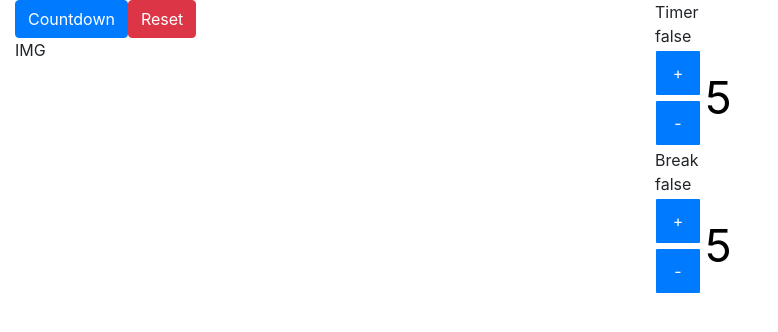
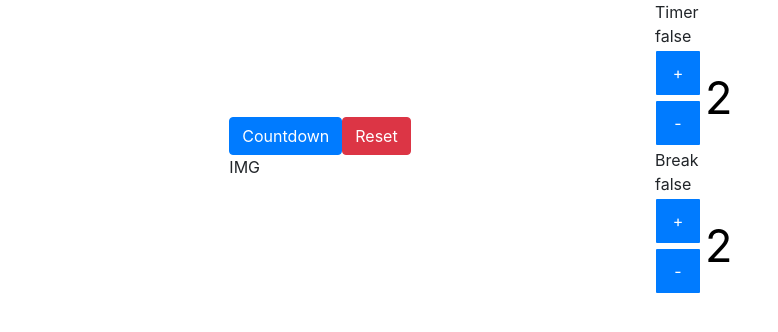
Before and after one commit to Elitro/FCC_Pomodoro, an Angular app: page / in a window 1280 px wide. Shown: the top 332 px of the page, without its empty margins (0-778 px from the left). Built offline with nearby package versions, Linux system fonts and the light colour scheme.

Commit message:
countdown now works correctly, reset button now implemented

```diff
--- a/angular-cli.json
+++ b/angular-cli.json
@@ -22,8 +22,8 @@
         "styles.css"
       ],
       "scripts": [],
+      "environmentSource": "environments/environment.ts",
       "environments": {
-        "source": "environments/environment.ts",
         "dev": "environments/environment.ts",
         "prod": "environments/environment.prod.ts"
       }
--- a/package.json
+++ b/package.json
@@ -27,9 +27,9 @@
     "zone.js": "0.7.7"
   },
   "devDependencies": {
+    "@angular/cli": "^1.0.0-rc.0",
     "@types/jasmine": "2.5.41",
     "@types/node": "^6.0.42",
-    "angular-cli": "1.0.0-beta.18",
     "codelyzer": "1.0.0-beta.1",
     "jasmine-core": "2.4.1",
     "jasmine-spec-reporter": "2.5.0",
--- a/src/app/app.component.css
+++ b/src/app/app.component.css
@@ -0,0 +1,5 @@
+.center-clock{
+    display: flex;
+    align-items: center;
+    justify-content: center;
+}
--- a/src/app/app.component.html
+++ b/src/app/app.component.html
@@ -3,13 +3,12 @@
   <div class="row">
 
     <!-- Clock figure -->
-    <div class="col-sm-6 col-xs-12">
+    <div class="col-sm-6 col-xs-12 center-clock">
 
-      <app-clock (click)="pauseResume()"></app-clock>
+      <app-clock (clockAction)="executeClockAction($event)"></app-clock>
       <!--{{this.timerObject.initCD}}-->
 
     </div>
-
 
     <!-- Timers -->
     <div class="col-sm-6 col-xs-12">
@@ -18,9 +17,9 @@
       [text]="timer.text" [(timer)]="timer.timer" [initiateCD]="timer.initCD"
       (timerFinish)="startOtherTimer($event, i)"></app-timers>
 
-      <!--<app-timers [text]="'Timer'" [timer]="timers['timerObject'].timer" [initiateCD]="timers[timerObject.initCD]" (timerFinish)="startOtherTimer($event)"></app-timers>
+      <!--<app-timers [text]="timers[0].text" [(timer)]="timers[0].timer" [initiateCD]="timers[0].initCD" (timerFinish)="startOtherTimer($event, 0)"></app-timers>
 
-      <app-timers [text]="'Break'" [timer]="timers[breakObject].timer" [initiateCD]="timers[breakObject.initCD]" (timerFinish)="startOtherTimer($event)"></app-timers>-->
+      <app-timers [text]="timers[1].text" [(timer)]="timers[1].timer" [initiateCD]="timers[1].initCD" (timerFinish)="startOtherTimer($event, 1)"></app-timers>-->
 
     </div>
 
--- a/src/app/app.component.ts
+++ b/src/app/app.component.ts
@@ -1,44 +1,60 @@
 import { TimerModel } from './models/timer.model';
-import { Component, OnInit, OnChanges, ChangeDetectorRef } from '@angular/core';
+import { Component, OnInit } from '@angular/core';
 
 @Component({
   selector: 'app-root',
   templateUrl: './app.component.html',
   styleUrls: ['./app.component.css']
 })
-export class AppComponent implements OnInit, OnChanges {
+export class AppComponent implements OnInit {
 
 
   timers: Array<TimerModel> =  new Array<TimerModel>();
 
-  constructor(private changeDetectorRef: ChangeDetectorRef) { }
+  constructor() { }
 
   ngOnInit() {
-    this.timers.push(new TimerModel(false, 5, 'Timer'));
-    this.timers.push(new TimerModel(false, 5, 'Break'));
-  }
-
-  ngOnChanges() {
-    this.changeDetectorRef.detectChanges();
+    this.timers.push(new TimerModel(false, 2, 'Timer'));
+    this.timers.push(new TimerModel(false, 2, 'Break'));
   }
 
   startOtherTimer(value: boolean, i: number) {
     console.log('i:', i);
-
     //First we check if there is another timer ahead, and then we start it
     if (this.timers.length > i+1) {
       this.timers[i+1].initCD = !this.timers[i+1].initCD;
     }
     // If not, we reset the previous timers
     else {
+
       for (let x = 0; x < this.timers.length; x++) {
-        if (this.timers[x].timer === 0) {
+          this.timers[x].initCD = false;
           this.timers[x].timer = this.timers[x].ghostTimer;
-        }
       }
       // Start the countdown in the first timer
-      this.timers[0].initCD = true;
+      this.timers[0].initCD = !this.timers[0].initCD;
+      // this.changeDetectorRef.detectChanges();
+      // this.appRef.tick();
+      console.log('startOtherTimer:', this.timers);
     }
+
+
+  }
+
+  executeClockAction(action: string) {
+    if (action === 'pause/resume') {
+      this.pauseResume();
+    }
+    else {
+      this.reset();
+    }
+  }
+
+  reset() {
+    this.timers.map((model: TimerModel) => {
+      model.initCD = false;
+      model.timer = model.ghostTimer;
+    })
   }
 
 
--- a/src/app/clock/clock.component.ts
+++ b/src/app/clock/clock.component.ts
@@ -7,9 +7,7 @@ import { Component, OnInit, Input, Output, EventEmitter } from '@angular/core';
 })
 export class ClockComponent implements OnInit {
 
-  @Input() initCD: boolean = false;
-
-  @Output() initCDChange: EventEmitter<boolean> = new EventEmitter<boolean>();
+  @Output() clockAction: EventEmitter<string> = new EventEmitter<string>();
 
   constructor() { }
 
@@ -17,8 +15,11 @@ export class ClockComponent implements OnInit {
   }
 
   initiateCD(){
-    this.initCD = !this.initCD;
-    this.initCDChange.emit(this.initCD);
+    this.clockAction.emit('pause/resume');
+  }
+
+  reset() {
+    this.clockAction.emit('reset');
   }
 
 }
--- a/src/app/timers/timers.component.ts
+++ b/src/app/timers/timers.component.ts
@@ -24,7 +24,6 @@ export class TimersComponent implements OnInit, OnChanges {
   }
 
   ngOnChanges() {
-    this.timerChange.emit(this.timer);
     if (this.initiateCD) {
       this.countdown();
     }
@@ -38,8 +37,10 @@ export class TimersComponent implements OnInit, OnChanges {
   changeTimer(change: boolean): void {
     if (change) {
       this.timer++;
+      this.timerChange.emit(this.timer);
     } else {
       this.timer--;
+      this.timerChange.emit(this.timer);
     }
   }
 
@@ -47,6 +48,7 @@ export class TimersComponent implements OnInit, OnChanges {
     let event = setInterval(() => {
       if (this.timer > 0 && this.initiateCD) {
         this.timer--;
+        this.timerChange.emit(this.timer);
       } else if (this.timer === 0) {
         this.timerFinish.emit(true);
         clearInterval(event);
```
